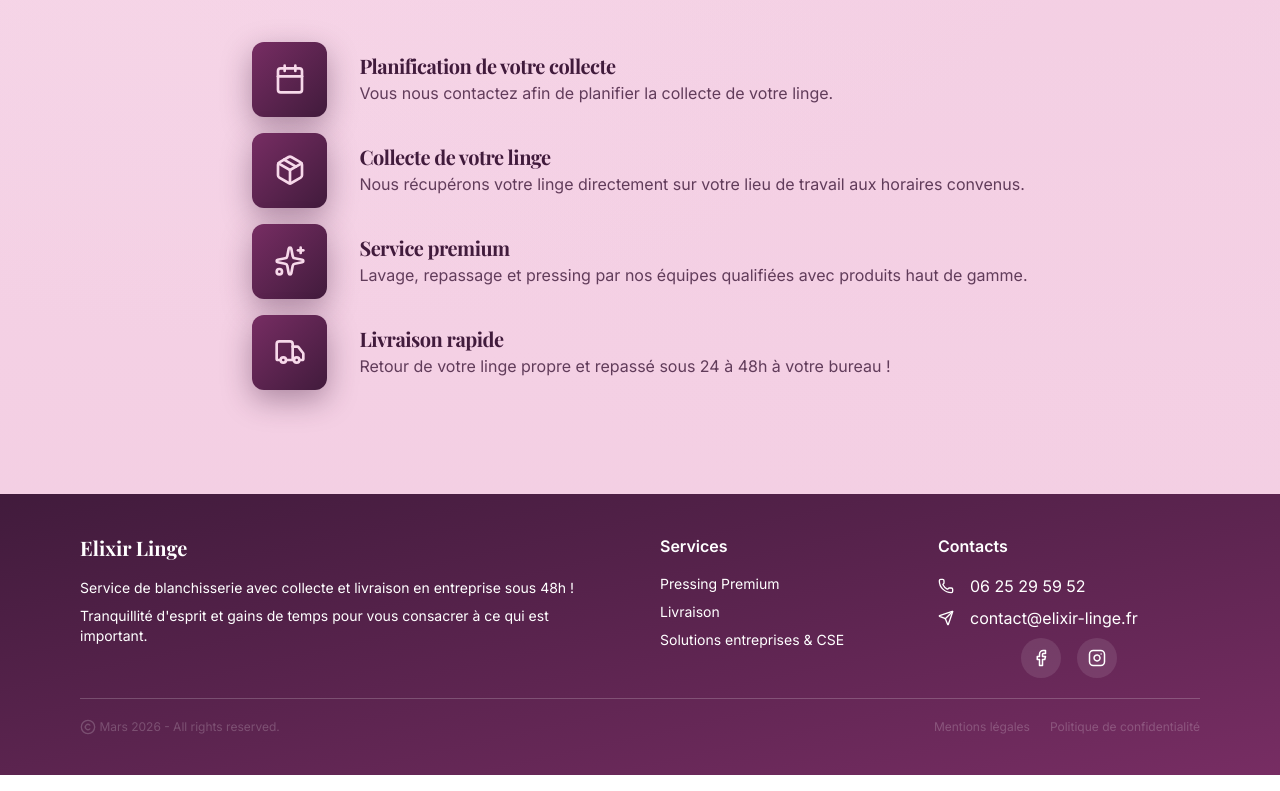
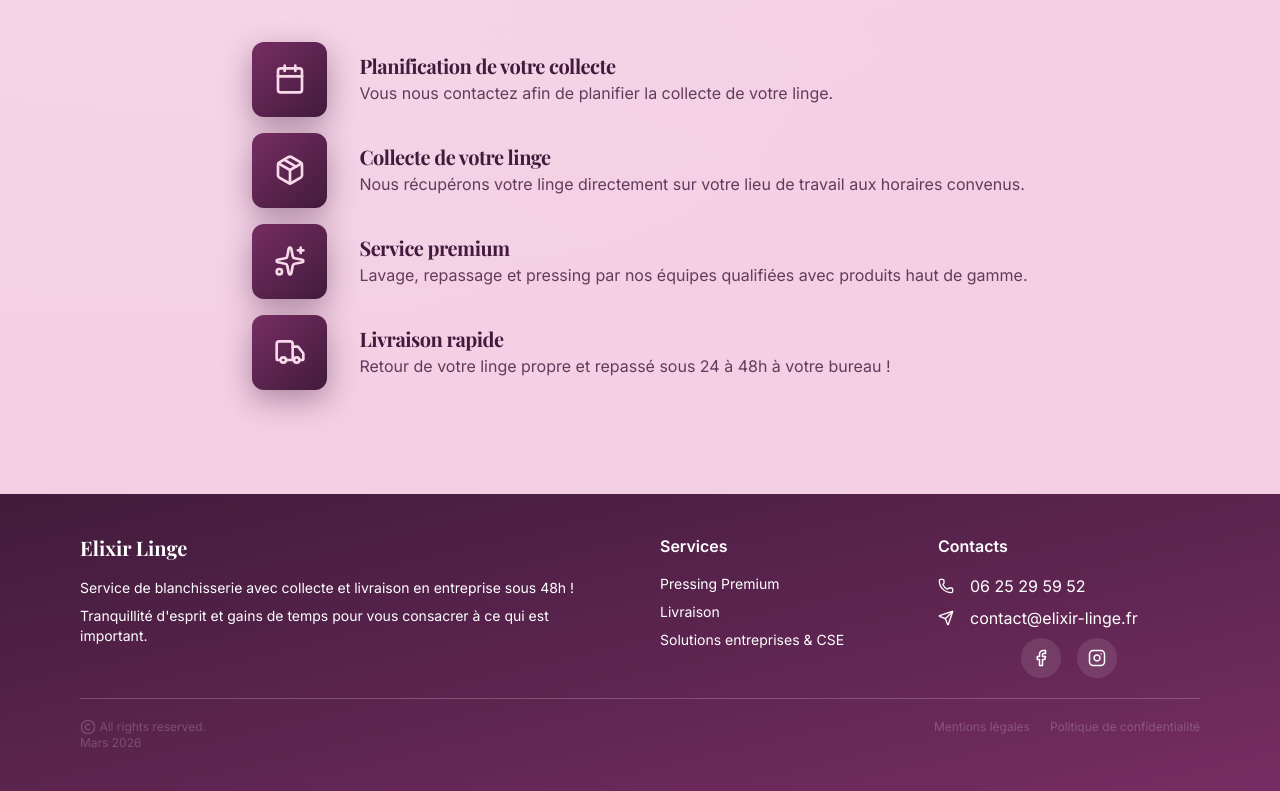
Before and after one commit to TURPINJonathan/Elixir_linge, a Next.js app in the folder front/: page / in a window 1280 px wide. Shown: the part 929-1720 px from the top of the page. Built offline with nearby package versions, Linux system fonts and the light colour scheme; a web font is replaced by a local one.

Commit message:
some adjustments

```diff
--- a/front/app/page.tsx
+++ b/front/app/page.tsx
@@ -11,7 +11,7 @@ export default function HomePage() {
         <div className="mx-auto w-full max-w-6xl px-4 pb-16 pt-10 md:pb-26 md:pt-14">
           <div className="relative flex items-end justify-between">
             <div className="flex-2 flex flex-col gap-4 items-center md:items-start md:gap-14 md:bg-[url('/home-linge.webp')] md:[background-size:40%] md:[background-position:right_bottom] md:[background-repeat:no-repeat]">
-              <div className="flex flex-col gap-2 md:max-w-[955px]">
+              <div className="flex flex-col items-center md:items-start gap-2 md:max-w-[955px]">
                 <Chip
                   label="Linge collecté le matin • Retour sous 24/48h"
                   variant="default"
--- a/front/components/layout/Footer.tsx
+++ b/front/components/layout/Footer.tsx
@@ -64,9 +64,12 @@ export default function Footer() {
         </div>
 
         <div className="flex justify-between opacity-20 border-t text-xs pt-5">
-          <span>
-            <Copyright size={16} className="inline-block" /> {currentDate} - All rights reserved.
-          </span>
+          <div className="flex flex-col">
+            <span>
+              <Copyright size={16} className="inline-block" /> All rights reserved.
+            </span>
+            <span>{currentDate}</span>
+          </div>
 
           <div className="flex gap-5">
             <span>Mentions légales</span>
```
